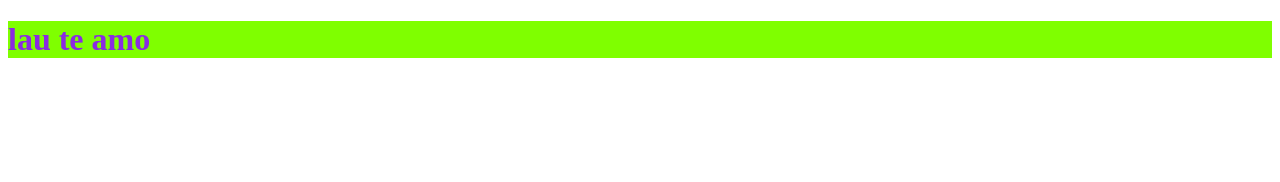
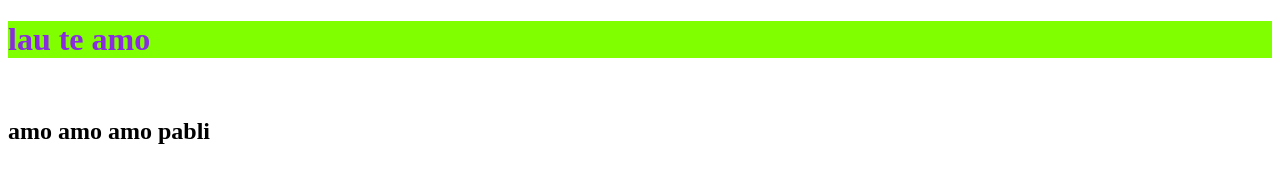
Before and after one commit to PScocco/repoconlau, a plain HTML site: page index.html in a window 1280 px wide. Drawn offline with Linux system fonts and the light colour scheme.

Commit message:
1er commit

```diff
--- a/index.html
+++ b/index.html
@@ -8,6 +8,8 @@
 </head>
 <body>
     <h1>lau te amo</h1>
+    <br>
+    <h2>amo amo amo pabli</h2>
 
 </body>
 </html>
```
